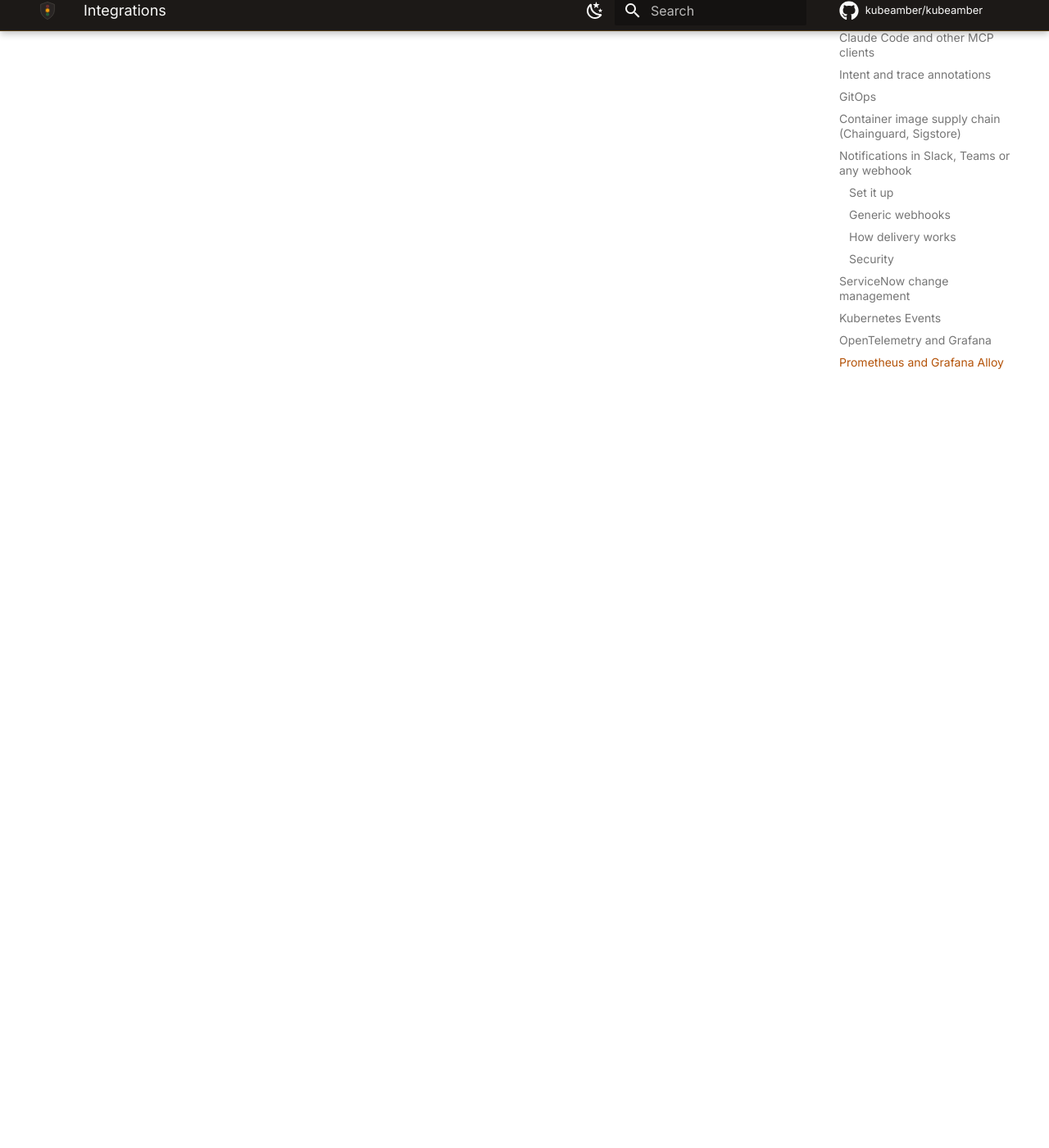
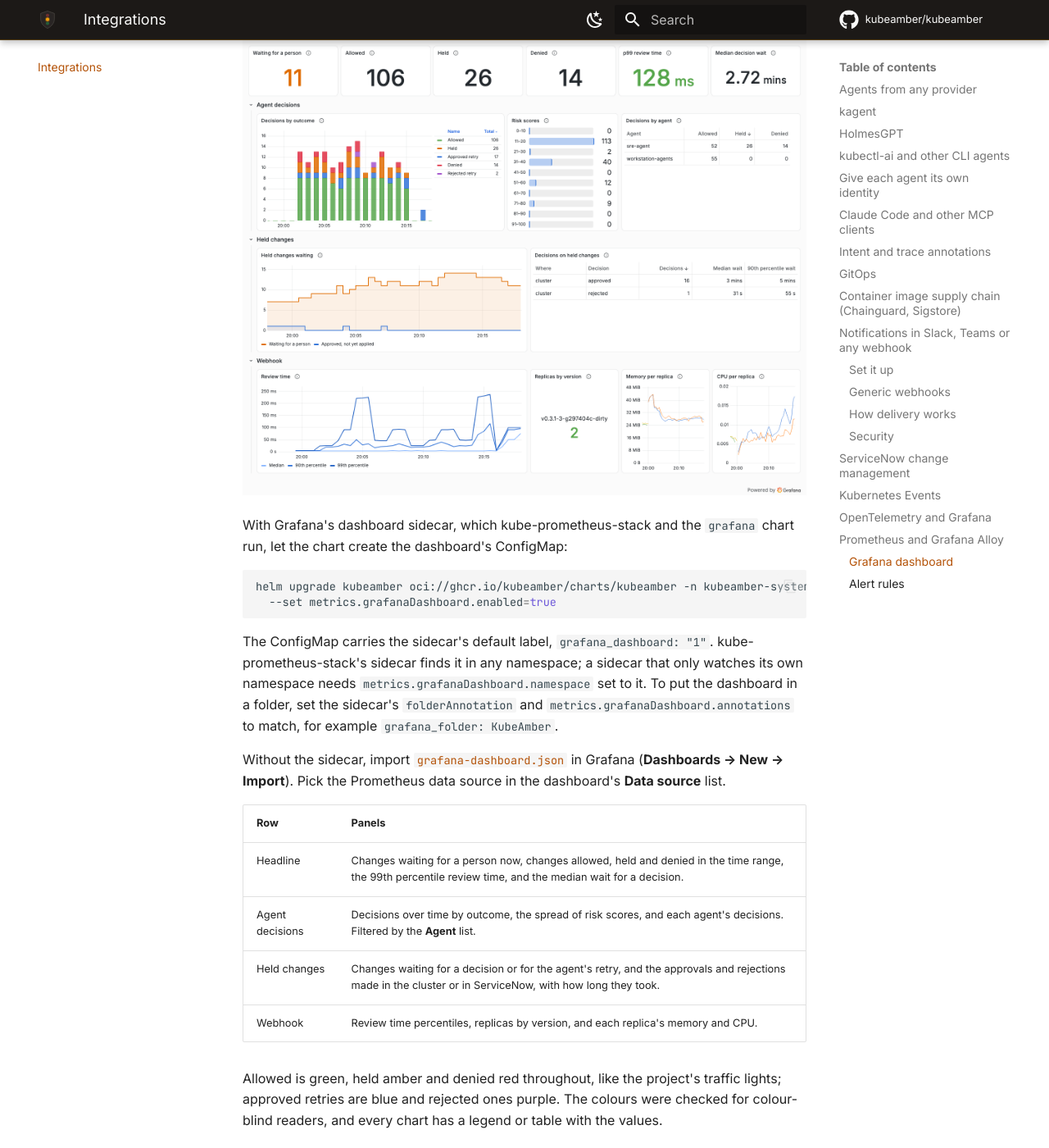
Before and after one commit to kubeamber/kubeamber, an MkDocs documentation site: the page built from docs/integrations.md, in a window 1280 px wide and 1400 px high, scrolled down 13617 px. Shown: the whole window at 82% size. Built offline with MkDocs 1.6.1 and Material for MkDocs 9.7.7, drawn with Linux system fonts in a browser that asks for light colours; comment, search, counter and statistics services are not loaded; some of the changed text lies outside the part shown.

Commit message:
feat(chart): Grafana dashboard and alert rules
Both off by default.

- metrics.grafanaDashboard.enabled creates a ConfigMap for Grafana's
  dashboard sidecar (label grafana_dashboard: "1"; namespace and folder
  annotation configurable) with the KubeAmber dashboard: changes waiting
  for a person; decisions allowed, held and denied; review time; how long
  decisions on held changes take; decisions over time by outcome; risk
  scores; each agent's decisions; and the webhook's replicas, memory and
  CPU. Decision counts add up consecutive differences, so the tiles, the
  chart and the table agree exactly. Allowed, held and denied keep the
  traffic-light colours throughout; the palette was checked for
  colour-blind readers in light and dark themes.
- metrics.prometheusRule.enabled creates a PrometheusRule with four alerts:
  KubeAmberWebhookDown (critical), KubeAmberReviewsSlow,
  KubeAmberAgentDeniedRepeatedly (warning) and KubeAmberChangesWaiting
  (info). ruleLabels adds labels to every alert and disabled leaves alerts
  out. The rules live in a plain rule file, usable without the operator.
- make rules-test checks the rules and runs their promtool unit tests (in
  the official Prometheus image); CI runs it with chart-lint, which now
  also lints the new values and checks the dashboard JSON.

Tested on kind with kube-prometheus-stack 92.16.1: e2e passed (86/86) with
both enabled, the sidecar loaded the dashboard into its folder, every panel
query returns data, and KubeAmberAgentDeniedRepeatedly and
KubeAmberChangesWaiting fired on simulated agent traffic.

Signed-off-by: Sathpal-Singh <sathpal.gnec@gmail.com>

````diff
--- a/docs/integrations.md
+++ b/docs/integrations.md
@@ -535,3 +535,70 @@
 
 The same works for any OTLP receiver, such as Alloy's `otelcol.receiver.otlp`
 or an OpenTelemetry Collector.
+
+### Grafana dashboard
+
+The chart ships a Grafana dashboard: what agents changed and what KubeAmber
+decided, held changes waiting for a person and how long decisions take, and
+the webhook's latency and replicas.
+
+![The KubeAmber Grafana dashboard](images/grafana-dashboard.png)
+
+With Grafana's dashboard sidecar, which kube-prometheus-stack and the
+`grafana` chart run, let the chart create the dashboard's ConfigMap:
+
+```sh
+helm upgrade kubeamber oci://ghcr.io/kubeamber/charts/kubeamber -n kubeamber-system --reuse-values \
+  --set metrics.grafanaDashboard.enabled=true
+```
+
+The ConfigMap carries the sidecar's default label, `grafana_dashboard: "1"`.
+kube-prometheus-stack's sidecar finds it in any namespace; a sidecar that only
+watches its own namespace needs `metrics.grafanaDashboard.namespace` set to
+it. To put the dashboard in a folder, set the sidecar's `folderAnnotation`
+and `metrics.grafanaDashboard.annotations` to match, for example
+`grafana_folder: KubeAmber`.
+
+Without the sidecar, import
+[`grafana-dashboard.json`](https://github.com/kubeamber/kubeamber/blob/main/charts/kubeamber/files/grafana-dashboard.json)
+in Grafana (**Dashboards → New → Import**). Pick the Prometheus data source in
+the dashboard's **Data source** list.
+
+| Row | Panels |
+|---|---|
+| Headline | Changes waiting for a person now, changes allowed, held and denied in the time range, the 99th percentile review time, and the median wait for a decision. |
+| Agent decisions | Decisions over time by outcome, the spread of risk scores, and each agent's decisions. Filtered by the **Agent** list. |
+| Held changes | Changes waiting for a decision or for the agent's retry, and the approvals and rejections made in the cluster or in ServiceNow, with how long they took. |
+| Webhook | Review time percentiles, replicas by version, and each replica's memory and CPU. |
+
+Allowed is green, held amber and denied red throughout, like the project's
+traffic lights; approved retries are blue and rejected ones purple. The
+colours were checked for colour-blind readers, and every chart has a legend
+or table with the values.
+
+### Alert rules
+
+The chart can also create a PrometheusRule (for the Prometheus Operator) with
+these alerts:
+
+| Alert | Severity | Fires when | What to do |
+|---|---|---|---|
+| `KubeAmberWebhookDown` | critical | No webhook replica has reported metrics for 5 minutes. | Agents' changes and approvals fail while the webhook is down (`failurePolicy: Fail`); people's own changes are not affected. Check the pods in KubeAmber's namespace. |
+| `KubeAmberReviewsSlow` | warning | The 99th percentile review time is over 2.5 seconds for 10 minutes. | The API server refuses changes after 5 seconds by default. Look at slow Prometheus guards in the policy and the API server's latency. |
+| `KubeAmberAgentDeniedRepeatedly` | warning | An agent had 5 or more changes denied in 15 minutes. | The agent may be stuck in a loop or working around its instructions: `kubectl get events -A --field-selector reason=AgentChangeDenied`. |
+| `KubeAmberChangesWaiting` | info | Held changes have been waiting for a person for 30 minutes. | `kubeamber list`, then approve or reject. Unanswered requests expire after `approvals.pendingTTL`. |
+
+```sh
+helm upgrade kubeamber oci://ghcr.io/kubeamber/charts/kubeamber -n kubeamber-system --reuse-values \
+  --set metrics.prometheusRule.enabled=true --set metrics.prometheusRule.labels.release=prometheus
+```
+
+Set `labels` to whatever your Prometheus selects rules by; kube-prometheus-stack
+selects `release: <its release name>`. `metrics.prometheusRule.ruleLabels` adds
+labels to every alert, for example to route them to a team, and
+`metrics.prometheusRule.disabled` leaves alerts out by name. To change a
+threshold, disable the alert and add your own copy.
+
+Without the operator, the same rules are a plain Prometheus rule file,
+[`prometheus-rules.yaml`](https://github.com/kubeamber/kubeamber/blob/main/charts/kubeamber/files/prometheus-rules.yaml),
+to load with `rule_files`. `make rules-test` checks them with promtool.
````
Also changed, not shown: CHANGELOG.md (+11 -0 lines), README.md (+4 -2 lines), charts/kubeamber/README.md (+6 -0 lines), docs/images/grafana-dashboard.png (added), 8 other files.
